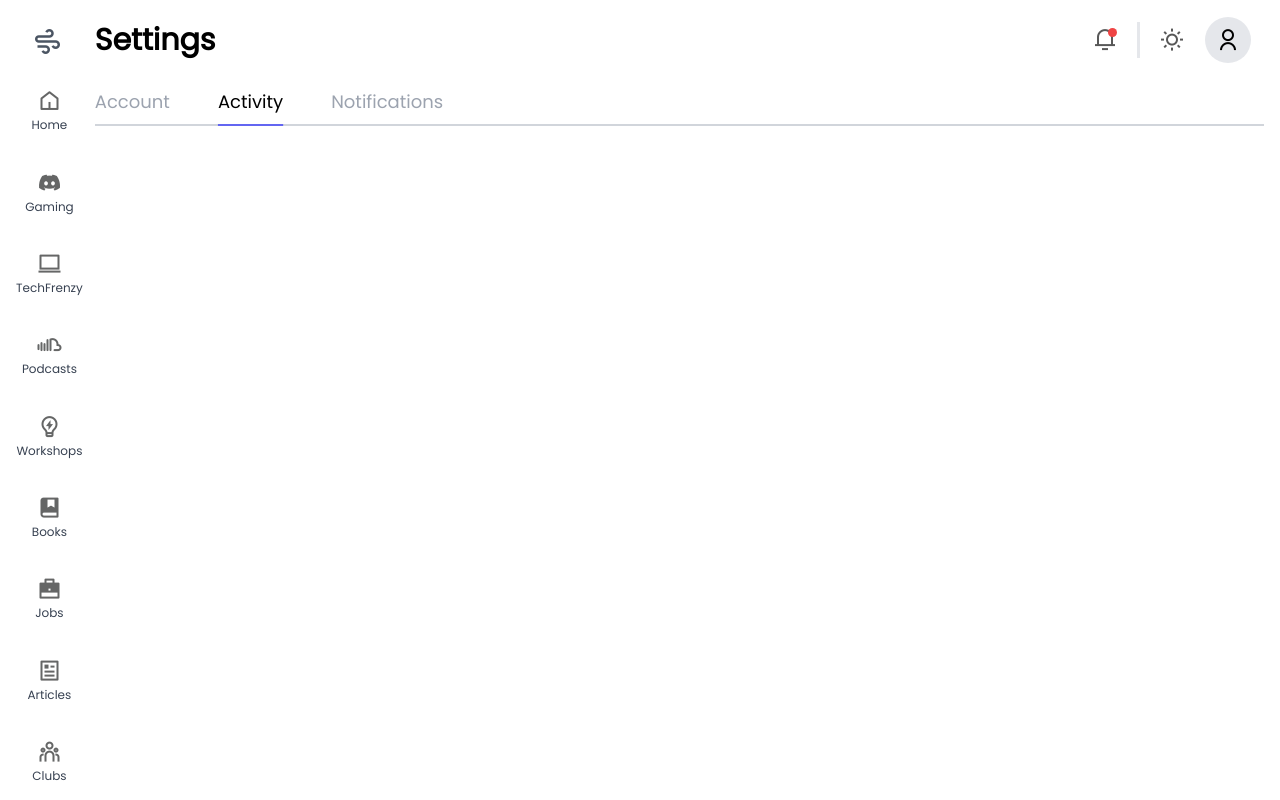
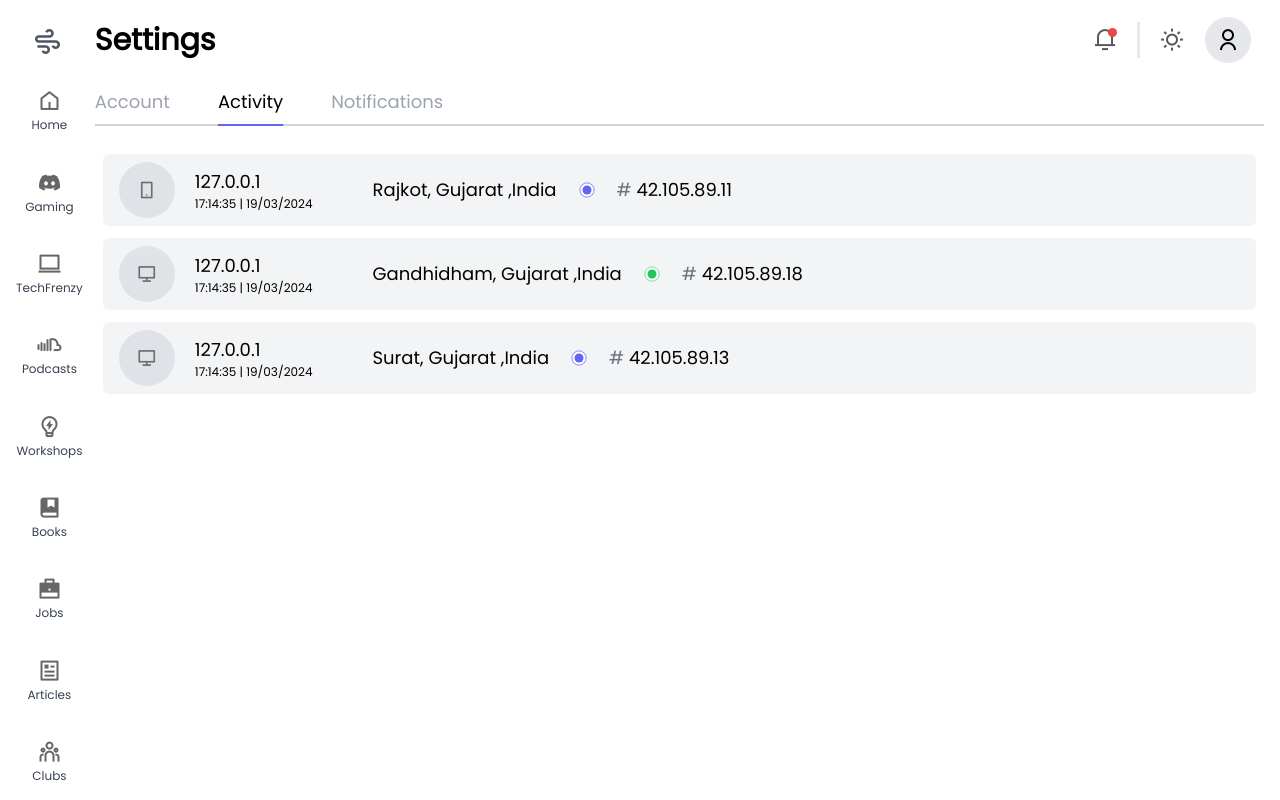
Before and after one commit to BubbleBitCore/TechMingle, a React (Create React App) app: page /settings in a window 1280 px wide. Both pictures are taken after a click on the element "Activity". Built offline with nearby package versions, Linux system fonts and the light colour scheme.

Commit message:
added settings/activity

```diff
--- a/src/pages/Settings.jsx
+++ b/src/pages/Settings.jsx
@@ -2,7 +2,9 @@ import { motion } from "framer-motion";
 import Tabs from "../components/Tabs";
 import man2 from "../assets/images/man2.png";
 import { useSelector } from "react-redux";
+import { formatDate } from "../utils/conversion";
 
+// Account tab
 const Account = () => {
   const mode = useSelector((state) => state.common.mode);
   const user = "Naruto";
@@ -91,7 +93,11 @@ const Account = () => {
                     mode ? "text-white " : "text-black"
                   } duration-500`}
                 />
-                <i className={`ri-user-line ${mode?"text-white":"text-black"} transition-all top-1/2 -translate-y-1/2 right-4 absolute cursor-pointer`}></i>
+                <i
+                  className={`ri-user-line ${
+                    mode ? "text-white" : "text-black"
+                  } transition-all top-1/2 -translate-y-1/2 right-4 absolute cursor-pointer`}
+                ></i>
               </div>
               {/* Email */}
               <label
@@ -115,7 +121,11 @@ const Account = () => {
                     mode ? "text-white " : "text-black"
                   } relative duration-500`}
                 />
-                <i className={`ri-at-line ${mode?"text-white":"text-black"} transition-all top-1/2 -translate-y-1/2 right-4 absolute cursor-pointer duration-500`}></i>
+                <i
+                  className={`ri-at-line ${
+                    mode ? "text-white" : "text-black"
+                  } transition-all top-1/2 -translate-y-1/2 right-4 absolute cursor-pointer duration-500`}
+                ></i>
               </div>
               {/* Passsword */}
               <label
@@ -138,7 +148,11 @@ const Account = () => {
                     mode ? "text-white " : "text-black"
                   } relative duration-500`}
                 />
-                <i className={`ri-lock-password-line ${mode?"text-white":"text-black"} transition-all top-1/2 -translate-y-1/2 right-4 absolute cursor-pointer duration-500`}></i>
+                <i
+                  className={`ri-lock-password-line ${
+                    mode ? "text-white" : "text-black"
+                  } transition-all top-1/2 -translate-y-1/2 right-4 absolute cursor-pointer duration-500`}
+                ></i>
               </div>
               {/* Action buttons */}
               <div className="flex gap-5 mt-1">
@@ -182,7 +196,11 @@ const Account = () => {
                 mode ? "sm:border-gray-600" : "sm:border-gray-200"
               } duration-500 transition-all sm:flex sm:justify-center sm:items-center`}
             >
-              <div className={`${mode?"sm:bg-[#1a1a1a]":" sm:bg-gray-100"} transition-all duration-500 p-6 sm:pb-10 px-5 rounded-md `}>
+              <div
+                className={`${
+                  mode ? "sm:bg-[#1a1a1a]" : " sm:bg-gray-100"
+                } transition-all duration-500 p-6 sm:pb-10 px-5 rounded-md `}
+              >
                 <p
                   className={`w-full font-bold text-xl mb-3 ${
                     mode ? "text-[#b3b3b3]" : "text-black"
@@ -241,16 +259,125 @@ const Account = () => {
     </>
   );
 };
+// Activity tab
 const Activity = () => {
+  const mode = useSelector((state) => state.common.mode);
+  const currentSessionId = "42.105.89.18";
+  const Sessions = [
+    {
+      device: "Smartphone",
+      Location: "Rajkot, Gujarat ,India",
+      IP: "127.0.0.1",
+      sessionId: "42.105.89.11",
+      createdAt: new Date(),
+    },
+    {
+      device: "PC",
+      Location: "Gandhidham, Gujarat ,India",
+      IP: "127.0.0.1",
+      sessionId: "42.105.89.18",
+      createdAt: new Date(),
+    },
+    {
+      device: "PC",
+      Location: "Surat, Gujarat ,India",
+      IP: "127.0.0.1",
+      sessionId: "42.105.89.13",
+      createdAt: new Date(),
+    },
+  ];
   return (
     <>
       <motion.p
         initial={{ opacity: 0 }}
         animate={{ opacity: 1 }}
         exit={{ opacity: 0 }}
-        className="text-white"
+        className={`w-full flex flex-col gap-3  p-2 `}
       >
-        Activity
+        {Sessions?.map((item, key) => (
+          <div
+            className={`w-full flex justify-between items-center gap-5 rounded-md max-sm:rounded-xl ${
+              mode ? "bg-[#222222] hover:bg-[#282828]" : "bg-gray-100 hover:bg-[#e9e9e9]"
+            } p-4 py-2 transition-all duration-500 cursor-pointer group max-sm:flex-col`}
+          >
+            <div className=" flex items-center md:gap-5 sm:gap-2 max-sm:flex-col max-sm:justify-center max-sm:w-full max-sm:gap-3 group">
+              {/* Icon*/}
+              <div
+                className={`${mode?"bg-[#1a1a1a]":"bg-gray-300"} rounded-full h-14 w-14 overflow-hidden flex justify-center items-center transition-color duration-500 opacity-55 group-hover:opacity-100 cursor-pointer max-sm:order-1`}
+              >
+                <i
+                  className={`${
+                    item.device === "Smartphone"
+                      ? "ri-smartphone-line "
+                      : "ri-computer-line"
+                  } transition-color duration-500 ${
+                    mode ? "text-white" : "text-black"
+                  } text-xl `}
+                ></i>
+              </div>
+              {/* IP Address*/}
+              <div className={`flex flex-col sm:mr-10 max-sm:order-3`}>
+                <p
+                  className={`${mode ? "text-gray-300" : "text-black"} text-lg max-sm:text-center`}
+                >
+                  {item.IP}
+                </p>
+                <p
+                  className={`${mode ? "text-gray-400" : "text-black"} text-xs`}
+                >
+                  {formatDate(item.createdAt)}
+                </p>
+              </div>
+              {/* Location*/}
+              <div className={`flex flex-col max-sm:order-4`}>
+                <p
+                  className={`${mode ? "text-gray-200" : "text-black"} text-lg`}
+                >
+                  {item.Location}
+                </p>
+              </div>
+              {/* Status */}
+              <span
+                title={`${
+                  item.sessionId === currentSessionId
+                    ? "current session"
+                    : "other session"
+                }`}
+                className={`h-5 w-5 border ${
+                  item.sessionId === currentSessionId
+                    ? "border-green-400"
+                    : "border-indigo-500"
+                } max-sm:order-2 rounded-full ${mode ?"bg-gray-800":"bg-white"} flex justify-center items-center scale-75 transition-all duration-500`}
+              >
+                <span
+                  className={`rounded-full h-3 w-3 ${
+                    item.sessionId === currentSessionId
+                      ? "bg-green-500"
+                      : "bg-indigo-500"
+                  }`}
+                ></span>
+              </span>
+              {/* Session Id*/}
+              <div className={`flex flex-col max-sm:order-5`}>
+                <p
+                  className={`${
+                    mode ? "text-gray-200" : "text-black"
+                  } text-lg hover:text-indigo-500 transition-all duration-500`}
+                >
+                  <span className={`text-gray-500 cursor-pointer `}>#</span>{" "}
+                  {item.sessionId}
+                </p>
+              </div>
+            </div>
+            {/* Actions*/}
+            <div className="hidden gap-2 group-hover:flex max-sm:w-full">
+              {/* Delete Session */}
+              <button className={`p-2 text-xs px-3 sm:border-2 ${mode?"sm:border-red-500 sm:hover:bg-red-500 hover:text-white sm:text-red-500 max-sm:text-white max-sm:bg-red-500 max-sm:hover:bg-red-600 ":"bg-red-500 text-white"} transition-all   rounded-md max-sm:w-full `}>
+                <i className={`ri-pulse-line mr-1 max-sm:hidden`}></i> <span className={``}>Revoke</span>
+              </button>
+            </div>
+          </div>
+        ))}
       </motion.p>
     </>
   );
--- a/src/utils/conversion.js
+++ b/src/utils/conversion.js
@@ -20,3 +20,35 @@ export const formatNumber = (num) => {
   }
   return output + suffixes[magnitude];
 };
+
+export const formatDate = (date) => {
+  // Extracting date components
+  var day = date.getDate();
+  var month = date.getMonth() + 1; // Months are zero indexed
+  var year = date.getFullYear();
+  var hours = date.getHours();
+  var minutes = date.getMinutes();
+  var seconds = date.getSeconds();
+
+  // Adding leading zeros if necessary
+  day = day < 10 ? "0" + day : day;
+  month = month < 10 ? "0" + month : month;
+  hours = hours < 10 ? "0" + hours : hours;
+  minutes = minutes < 10 ? "0" + minutes : minutes;
+  seconds = seconds < 10 ? "0" + seconds : seconds;
+
+  // Constructing the formatted string
+  var formattedDate =
+    hours +
+    ":" +
+    minutes +
+    ":" +
+    seconds +
+    " | " +
+    day +
+    "/" +
+    month +
+    "/" +
+    year;
+  return formattedDate;
+};
```
Lines whose indentation alone changed are shown as unchanged.
